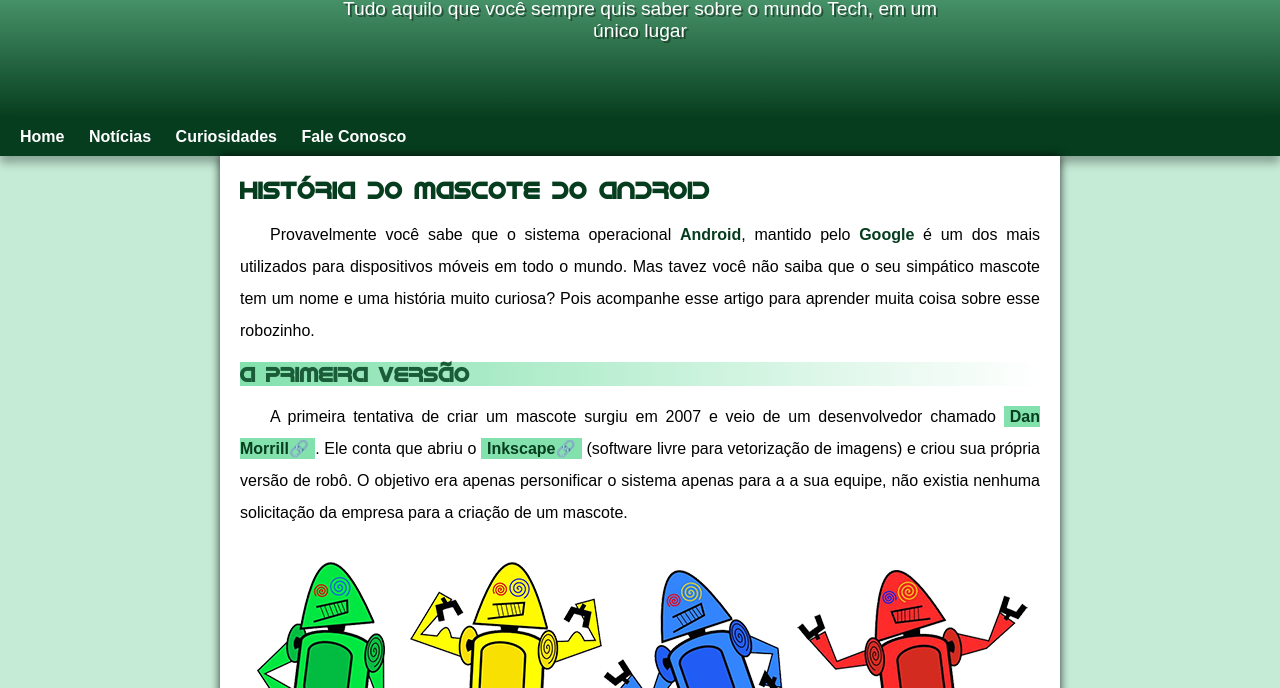
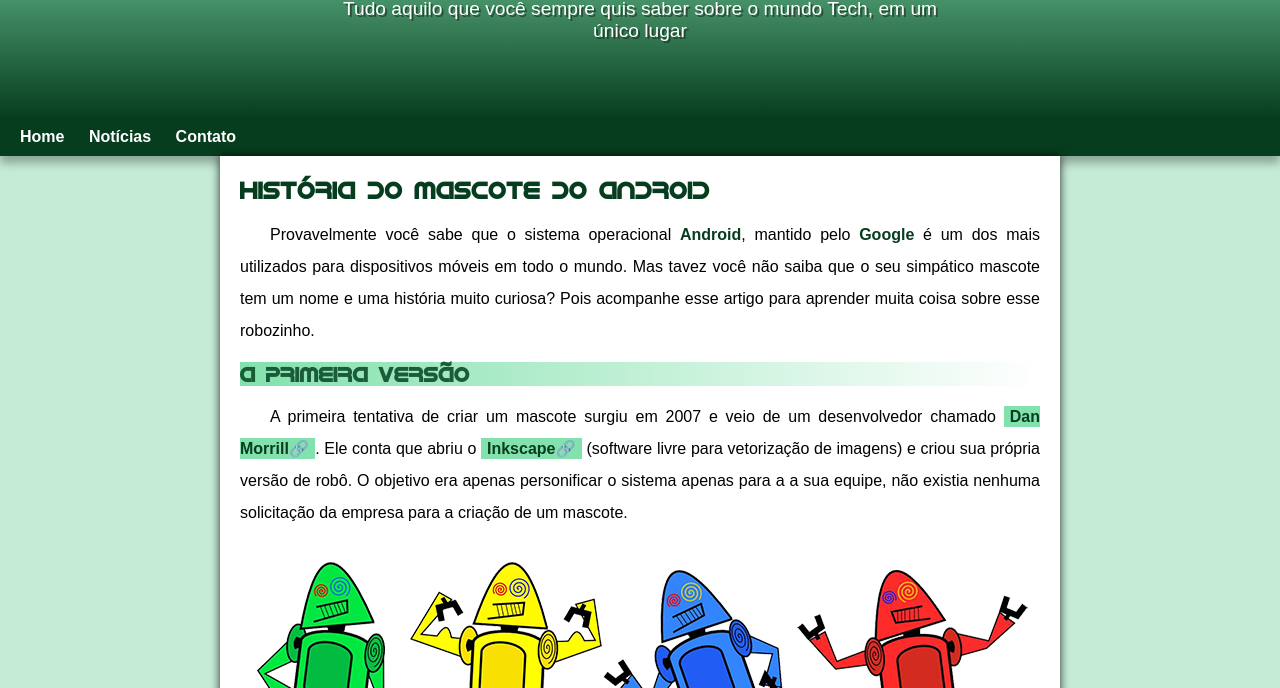
Before and after one commit to moisessutil/projeto-android, a plain HTML site: page index.html in a window 1280 px wide. Shown: the part 112-800 px from the top of the page. Drawn offline with Linux system fonts and the light colour scheme.

Commit message:
atualização

```diff
--- a/index.html
+++ b/index.html
@@ -15,8 +15,7 @@
     <nav>
         <a href="#">Home</a>
         <a href="#">Notícias</a>
-        <a href="#">Curiosidades</a>
-        <a href="#">Fale Conosco</a>
+        <a href="#">Contato</a>
     </nav>
     <main>
         <article>
--- a/style.css
+++ b/style.css
@@ -56,10 +56,8 @@
     max-width: 600px;
     padding-right: 10px;
     padding-left: 10px;
-    margin-top: 20px;
-    font-size: 1.2em;
     margin: auto;
-    padding-bottom: 30px;
+    padding-bottom: 50px;
     text-shadow: 2px 2px 0px rgba(0, 0, 0, 0.412);
 
 }
```
